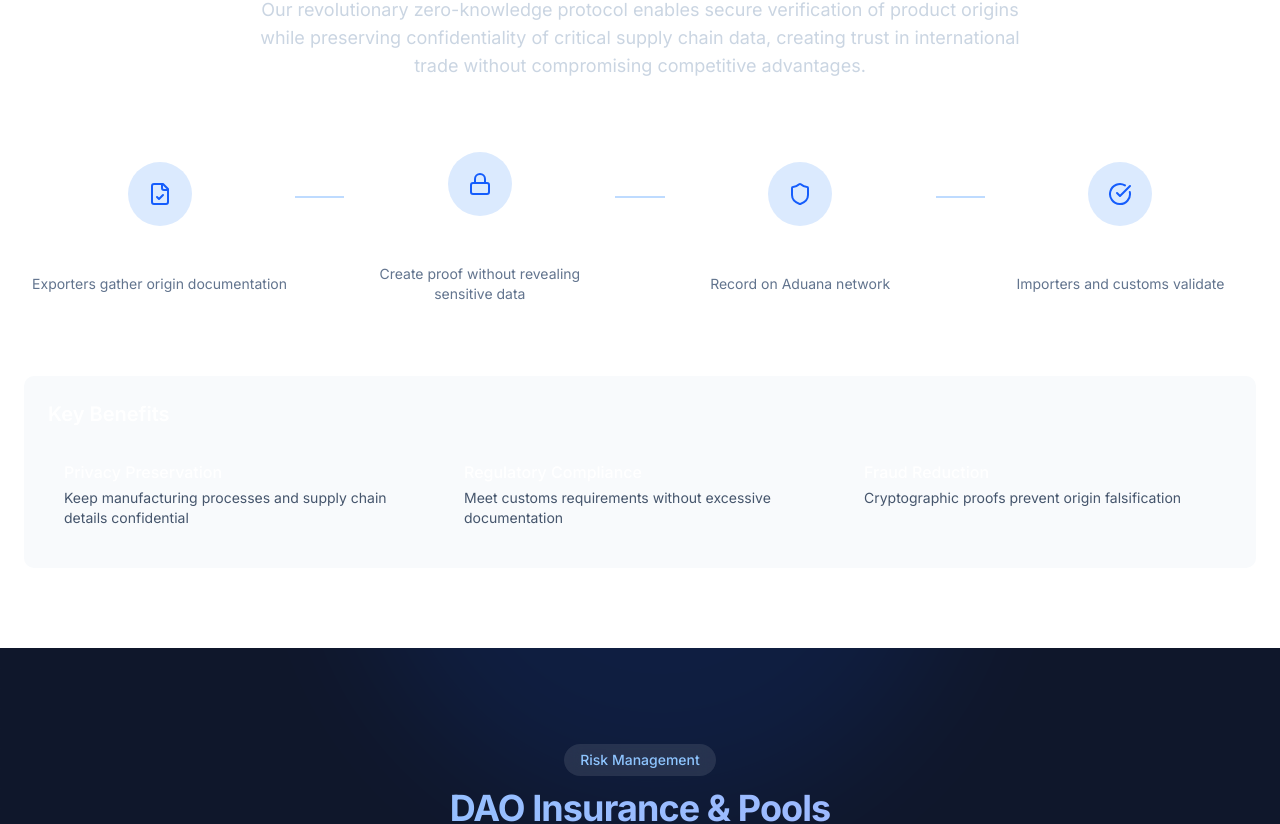
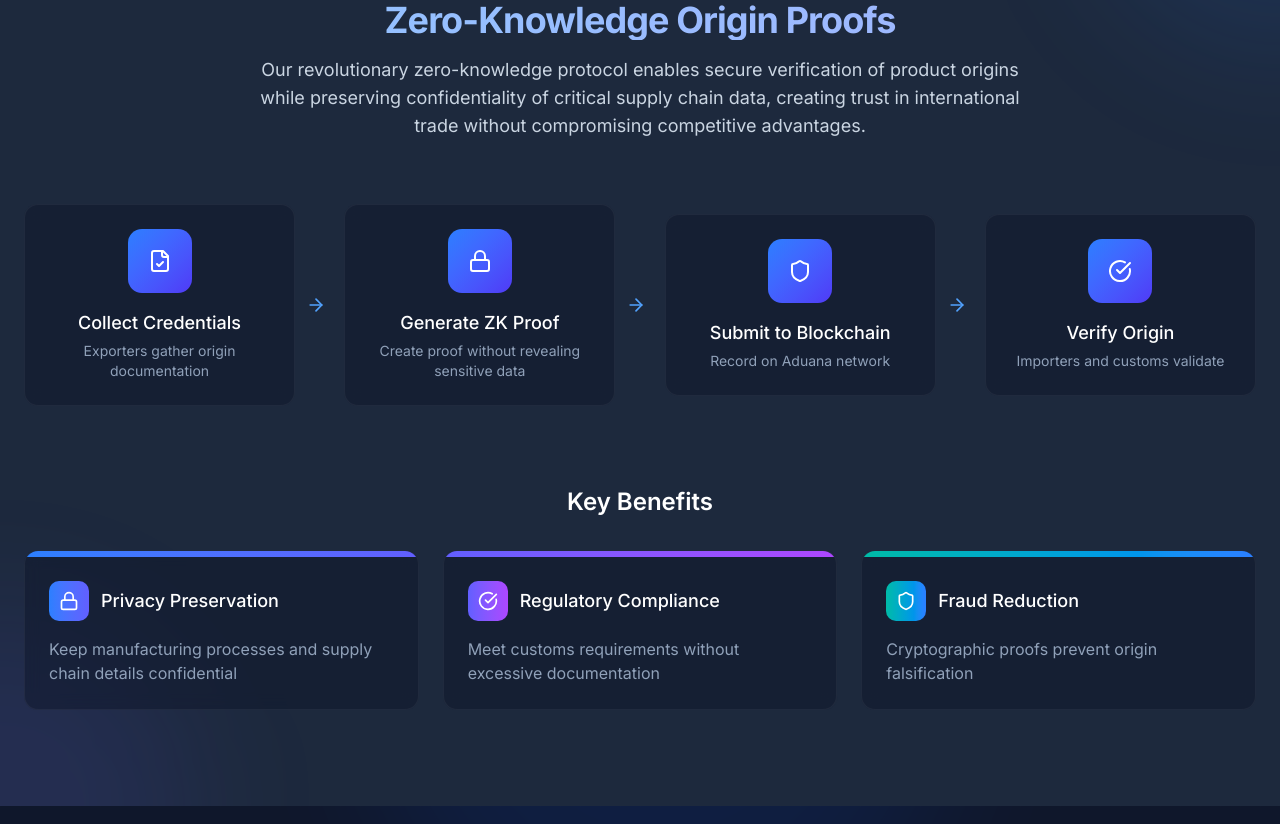
Before and after one commit to ArsCodeAmatoria/aduana, a Next.js app in the folder frontend/: page / in a window 1280 px wide. Shown: the part 1700-2524 px from the top of the page. Built offline with nearby package versions, Linux system fonts and the light colour scheme.

Commit message:
Update ZK Origin Proofs section to match dark theme of home page

```diff
--- a/frontend/src/components/landing/zk-origin.tsx
+++ b/frontend/src/components/landing/zk-origin.tsx
@@ -29,8 +29,12 @@ export function ZkOriginProofs() {
   ]
 
   return (
-    <section id="zkproofs" className="w-full py-20 bg-white">
-      <div className="container px-4 md:px-6 mx-auto">
+    <section id="zkproofs" className="w-full py-24 bg-slate-800 relative overflow-hidden">
+      {/* Background elements */}
+      <div className="absolute -top-48 -right-48 w-96 h-96 bg-blue-500/10 rounded-full blur-3xl" />
+      <div className="absolute -bottom-48 -left-48 w-96 h-96 bg-indigo-500/10 rounded-full blur-3xl" />
+
+      <div className="container px-4 md:px-6 mx-auto relative z-10">
         <motion.div
           initial={{ opacity: 0, y: 20 }}
           whileInView={{ opacity: 1, y: 0 }}
@@ -38,6 +42,10 @@ export function ZkOriginProofs() {
           transition={{ duration: 0.6 }}
           className="text-center mb-16"
         >
+          <div className="inline-block mb-3 px-4 py-1.5 bg-white/10 backdrop-blur-sm rounded-full">
+            <p className="text-blue-300 font-medium text-sm">Innovative Technology</p>
+          </div>
+
           <h2 className="text-4xl font-bold tracking-tight mb-4 text-transparent bg-clip-text bg-gradient-to-r from-blue-300 to-indigo-300">Zero-Knowledge Origin Proofs</h2>
 
           <p className="text-slate-300 md:text-lg max-w-3xl mx-auto">
@@ -54,58 +62,82 @@ export function ZkOriginProofs() {
         >
           <div className="flex flex-col md:flex-row justify-between items-start md:items-center gap-8 md:gap-4">
             {flowSteps.map((step, index) => (
-              <div key={index} className="flex flex-col items-center text-center z-10 relative bg-white p-2 w-full md:w-[22%]">
+              <div key={index} className="flex flex-col items-center text-center z-10 relative bg-slate-900/50 backdrop-blur-sm p-6 rounded-xl border border-white/5 w-full md:w-[22%] hover:border-blue-500/30 transition-all duration-300">
                 <motion.div
                   initial={{ scale: 0.8, opacity: 0 }}
                   whileInView={{ scale: 1, opacity: 1 }}
                   viewport={{ once: true, margin: "-100px" }}
                   transition={{ duration: 0.5, delay: 0.1 * index + 0.3 }}
-                  className="h-16 w-16 rounded-full bg-blue-100 text-blue-600 flex items-center justify-center mb-4"
+                  className="h-16 w-16 rounded-xl bg-gradient-to-br from-blue-500 to-indigo-600 flex items-center justify-center mb-4"
                 >
-                  {React.createElement(step.icon, { size: 24 })}
+                  {React.createElement(step.icon, { size: 24, className: "text-white" })}
                 </motion.div>
-                <h3 className="font-medium text-lg">{step.title}</h3>
-                <p className="text-slate-500 text-sm mt-1">{step.description}</p>
+                <h3 className="font-medium text-lg text-white">{step.title}</h3>
+                <p className="text-slate-400 text-sm mt-1">{step.description}</p>
+
+                {index < flowSteps.length - 1 && (
+                  <div className="hidden md:block absolute top-1/2 -right-8 transform -translate-y-1/2">
+                    <ArrowRight className="text-blue-400" size={20} />
+                  </div>
+                )}
               </div>
             ))}
+          </div>
 
-            {/* Connection lines */}
-            <div className="hidden md:block absolute top-1/2 left-0 right-0 h-0.5 bg-blue-200 -mt-8 z-0" />
-
-            {[0, 1, 2].map((index) => (
-              <div key={index} className="hidden md:flex absolute items-center justify-center" style={{ left: `${(index + 1) * 25 - 12.5}%`, top: '20%' }}>
-                <ArrowRight className="text-blue-400" size={20} />
-              </div>
+          {/* Mobile arrow indicators */}
+          <div className="flex md:hidden flex-col items-center my-2">
+            {[...Array(3)].map((_, i) => (
+              <ArrowRight key={i} className="text-blue-400 my-2 rotate-90" size={20} />
             ))}
           </div>
         </motion.div>
 
         <motion.div
-          initial={{ opacity: 0, y: 20 }}
+          initial={{ opacity: 0, y: 30 }}
           whileInView={{ opacity: 1, y: 0 }}
           viewport={{ once: true, margin: "-100px" }}
           transition={{ duration: 0.6, delay: 0.6 }}
-          className="mt-16 bg-slate-50 p-6 rounded-lg"
+          className="mt-20"
         >
-          <h3 className="font-semibold text-xl mb-4">Key Benefits</h3>
-          <div className="grid grid-cols-1 md:grid-cols-3 gap-4">
-            <div className="p-4">
-              <h4 className="font-medium">Privacy Preservation</h4>
-              <p className="text-slate-600 text-sm mt-1">
-                Keep manufacturing processes and supply chain details confidential
-              </p>
+          <h3 className="text-2xl font-semibold text-center text-white mb-8">Key Benefits</h3>
+          <div className="grid grid-cols-1 md:grid-cols-3 gap-6">
+            <div className="bg-slate-900/50 backdrop-blur-sm border border-white/5 rounded-xl overflow-hidden hover:border-blue-500/30 transition-all duration-300">
+              <div className="h-1.5 w-full bg-gradient-to-r from-blue-500 to-indigo-500"></div>
+              <div className="p-6">
+                <div className="flex items-center mb-4">
+                  <div className="w-10 h-10 rounded-lg bg-gradient-to-r from-blue-500 to-indigo-500 flex items-center justify-center">
+                    <Lock className="h-5 w-5 text-white" />
+                  </div>
+                  <h4 className="ml-3 font-medium text-lg text-white">Privacy Preservation</h4>
+                </div>
+                <p className="text-slate-400">Keep manufacturing processes and supply chain details confidential</p>
+              </div>
             </div>
-            <div className="p-4">
-              <h4 className="font-medium">Regulatory Compliance</h4>
-              <p className="text-slate-600 text-sm mt-1">
-                Meet customs requirements without excessive documentation
-              </p>
+
+            <div className="bg-slate-900/50 backdrop-blur-sm border border-white/5 rounded-xl overflow-hidden hover:border-blue-500/30 transition-all duration-300">
+              <div className="h-1.5 w-full bg-gradient-to-r from-indigo-500 to-purple-500"></div>
+              <div className="p-6">
+                <div className="flex items-center mb-4">
+                  <div className="w-10 h-10 rounded-lg bg-gradient-to-r from-indigo-500 to-purple-500 flex items-center justify-center">
+                    <CheckCircle className="h-5 w-5 text-white" />
+                  </div>
+                  <h4 className="ml-3 font-medium text-lg text-white">Regulatory Compliance</h4>
+                </div>
+                <p className="text-slate-400">Meet customs requirements without excessive documentation</p>
+              </div>
             </div>
-            <div className="p-4">
-              <h4 className="font-medium">Fraud Reduction</h4>
-              <p className="text-slate-600 text-sm mt-1">
-                Cryptographic proofs prevent origin falsification
-              </p>
+
+            <div className="bg-slate-900/50 backdrop-blur-sm border border-white/5 rounded-xl overflow-hidden hover:border-blue-500/30 transition-all duration-300">
+              <div className="h-1.5 w-full bg-gradient-to-r from-teal-500 to-blue-500"></div>
+              <div className="p-6">
+                <div className="flex items-center mb-4">
+                  <div className="w-10 h-10 rounded-lg bg-gradient-to-r from-teal-500 to-blue-500 flex items-center justify-center">
+                    <Shield className="h-5 w-5 text-white" />
+                  </div>
+                  <h4 className="ml-3 font-medium text-lg text-white">Fraud Reduction</h4>
+                </div>
+                <p className="text-slate-400">Cryptographic proofs prevent origin falsification</p>
+              </div>
             </div>
           </div>
         </motion.div>
```
